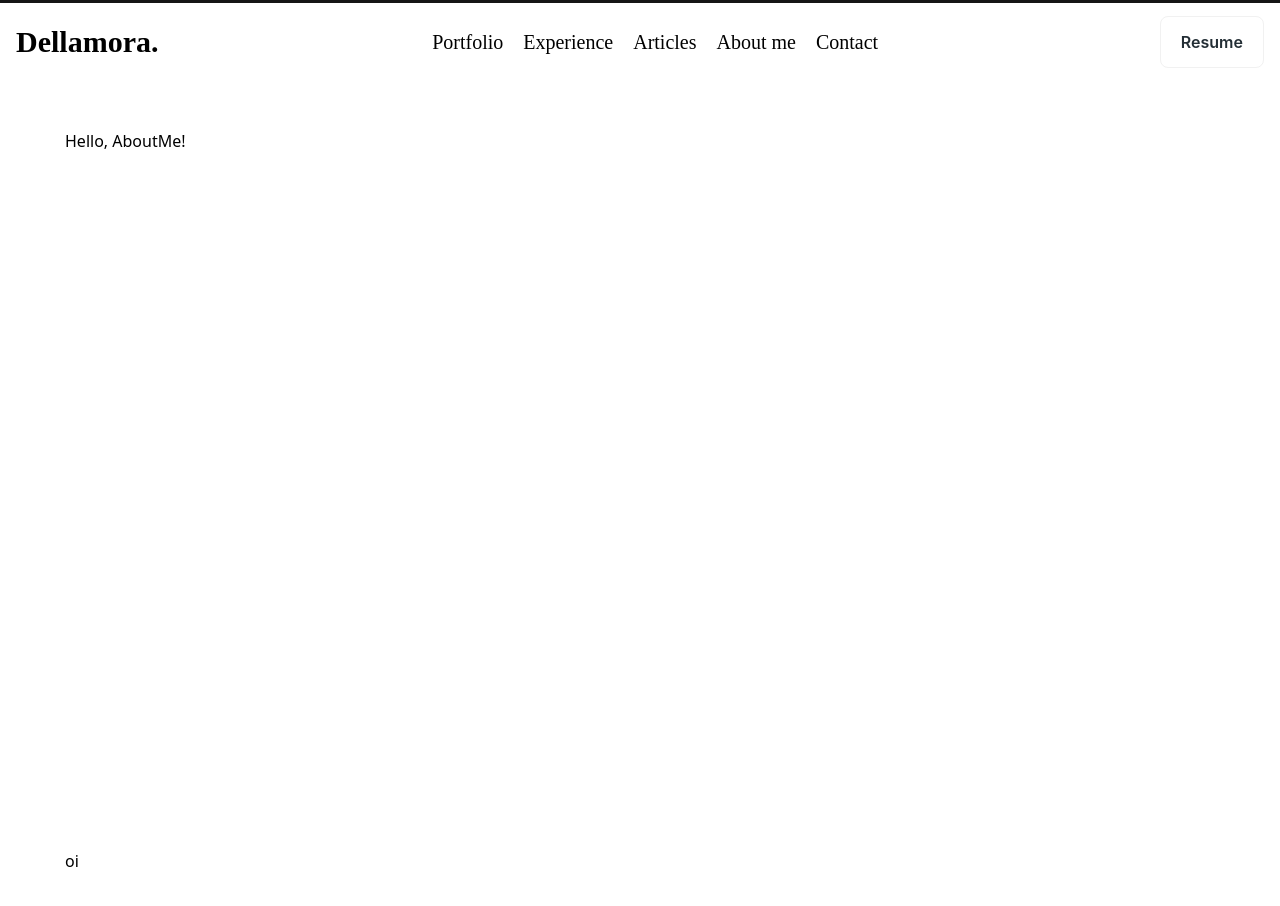
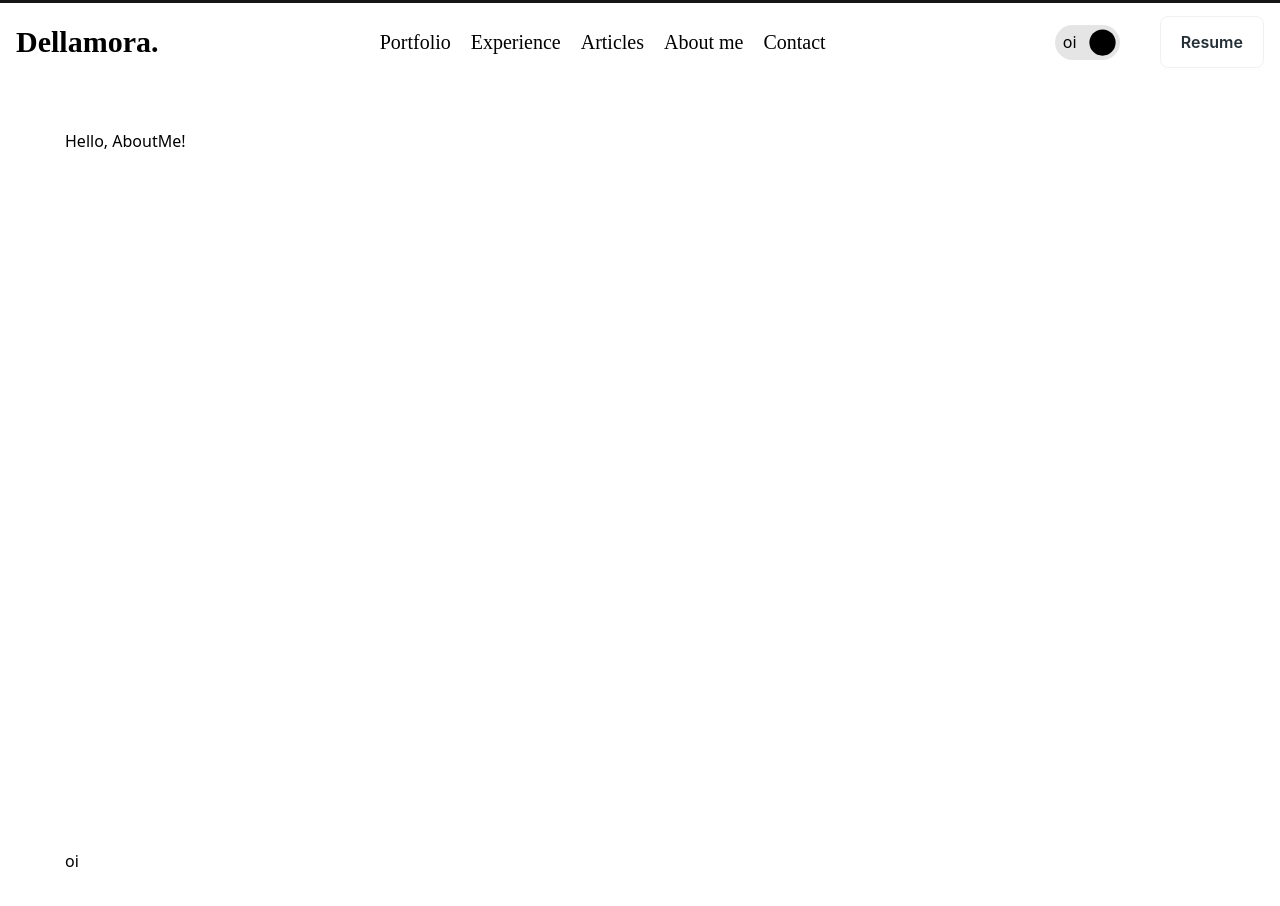
Before and after one commit to dellamora/dellamora-site, a Next.js app: page / in a window 1280 px wide. Shown: the top 906 px of the page. Built offline with nearby package versions, Linux system fonts and the light colour scheme.

Commit message:
added dark mode context and global style

```diff
--- /dev/null
+++ b/src/common/context/darkMode.tsx
@@ -0,0 +1,28 @@
+import React, { createContext, useState } from "react";
+
+interface DarkModeContextInterface {
+  isDark: boolean;
+  toggleDarkMode: () => void;
+}
+
+export const DarkModeContext = createContext<DarkModeContextInterface>({
+  isDark: false,
+  toggleDarkMode: () => {
+    console.log("dark");
+  },
+});
+
+export const DarkModeContextProvider = ({
+  children,
+}: {
+  children: React.ReactNode;
+}): JSX.Element => {
+  const [isDark, setIsDark] = useState(false);
+  const toggleDarkMode = () => setIsDark(last => !last);
+
+  return (
+    <DarkModeContext.Provider value={{ isDark, toggleDarkMode }}>
+      <div className={isDark && "dark"}>{children}</div>
+    </DarkModeContext.Provider>
+  );
+};
--- /dev/null
+++ b/src/modules/header/components/darkModeToggle.tsx
@@ -0,0 +1,36 @@
+/* eslint-disable @typescript-eslint/no-unused-vars */
+
+import { motion } from "framer-motion";
+import React, { useContext } from "react";
+
+type Props = {
+  isDark: boolean;
+  toggleSwitch: () => void;
+};
+const DarkModeToggle = ({ isDark, toggleSwitch }: Props): JSX.Element => {
+  const spring = {
+    type: "spring",
+    stiffness: 700,
+    damping: 30,
+  };
+
+  return (
+    <div
+      className="relative w-[65px] h-[35px] bg-black/10 dark:bg-[#1E1E1E] items-center rounded-full cursor-pointer flex"
+      style={{ justifyContent: isDark ? "flex-end " : " " }}
+      onClick={toggleSwitch}
+    >
+      <h1 className="absolute  left-2">oi</h1>
+      <motion.div
+        className="absolute aspect-square h-full bg-black  scale-75 rounded-full z-20"
+        variants={{ dark: { left: 0 }, white: { right: 0 } }}
+        animate={isDark ? "dark" : "white"}
+        layout
+        transition={spring}
+      />
+      <h1 className="absolute  right-2">t</h1>
+    </div>
+  );
+};
+
+export default DarkModeToggle;
--- a/src/modules/header/index.tsx
+++ b/src/modules/header/index.tsx
@@ -1,7 +1,9 @@
 import { AnimatePresence, motion, useScroll, useSpring } from "framer-motion";
-import React, { useRef, useState } from "react";
+import React, { useContext, useRef, useState } from "react";
+import { DarkModeContext } from "../../common/context/darkMode";
 import { useDimensions } from "../../common/hooks/useDimensions";
 import MenuToggleIcon from "../../common/svgs/menuToggle";
+import DarkModeToggle from "./components/darkModeToggle";
 import Drawer from "./components/drawer";
 
 const Header: React.FC = (): JSX.Element => {
@@ -9,6 +11,8 @@ const Header: React.FC = (): JSX.Element => {
   const containerRef = useRef(null);
   const { height } = useDimensions(containerRef);
   const { scrollYProgress } = useScroll();
+
+  const { isDark, toggleDarkMode } = useContext(DarkModeContext);
 
   const links = [
     { name: "Portfolio", to: "#portfolio", id: 1 },
@@ -48,7 +52,8 @@ const Header: React.FC = (): JSX.Element => {
           ))}
         </div>
 
-        <div className=" hidden lg:flex lg:space-x-3 lg:items-center  ">
+        <div className=" hidden lg:flex lg:space-x-10 lg:items-center  ">
+          <DarkModeToggle toggleSwitch={toggleDarkMode} isDark={isDark} />
           <button
             onClick={() => console.log("baixar pdf")}
             className="
--- a/src/pages/_app.tsx
+++ b/src/pages/_app.tsx
@@ -1,11 +1,20 @@
 import type { AppProps } from "next/app";
 import "../common/styles/globals.css";
 import BaseLayout from "../common/layouts/basedLayout";
+import {
+  DarkModeContext,
+  DarkModeContextProvider,
+} from "../common/context/darkMode";
+import { useContext } from "react";
 
-export default function App({ Component, pageProps }: AppProps) {
+export default function App({ Component, pageProps }: AppProps): JSX.Element {
+  const { isDark } = useContext(DarkModeContext);
+
   return (
-    <BaseLayout>
-      <Component {...pageProps} />
-    </BaseLayout>
+    <DarkModeContextProvider>
+      <BaseLayout>
+        <Component {...pageProps} />
+      </BaseLayout>
+    </DarkModeContextProvider>
   );
 }
```
